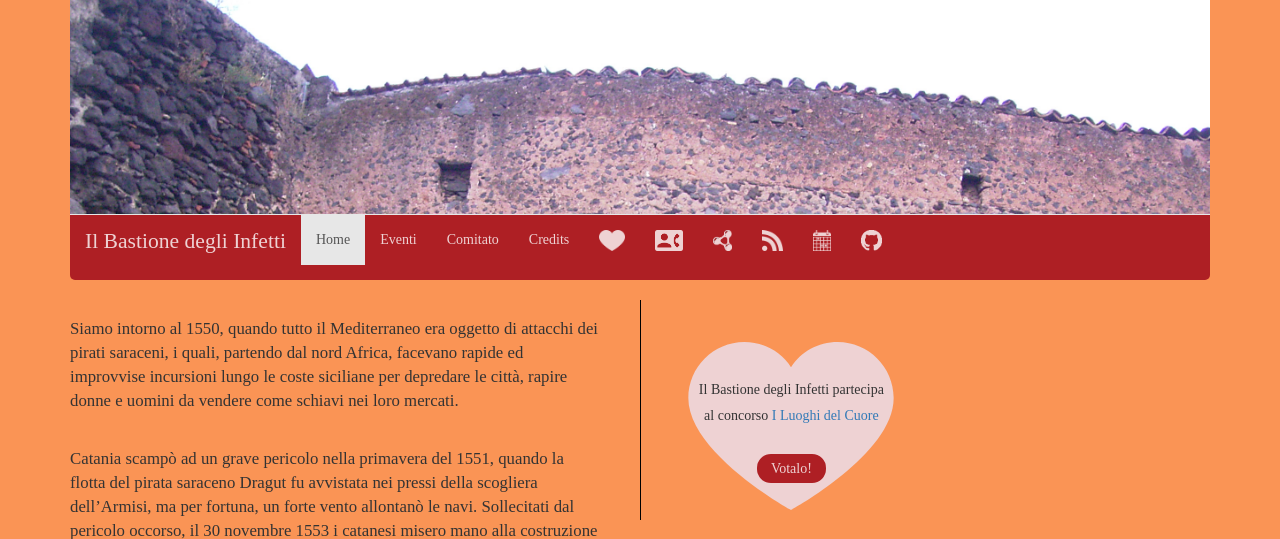
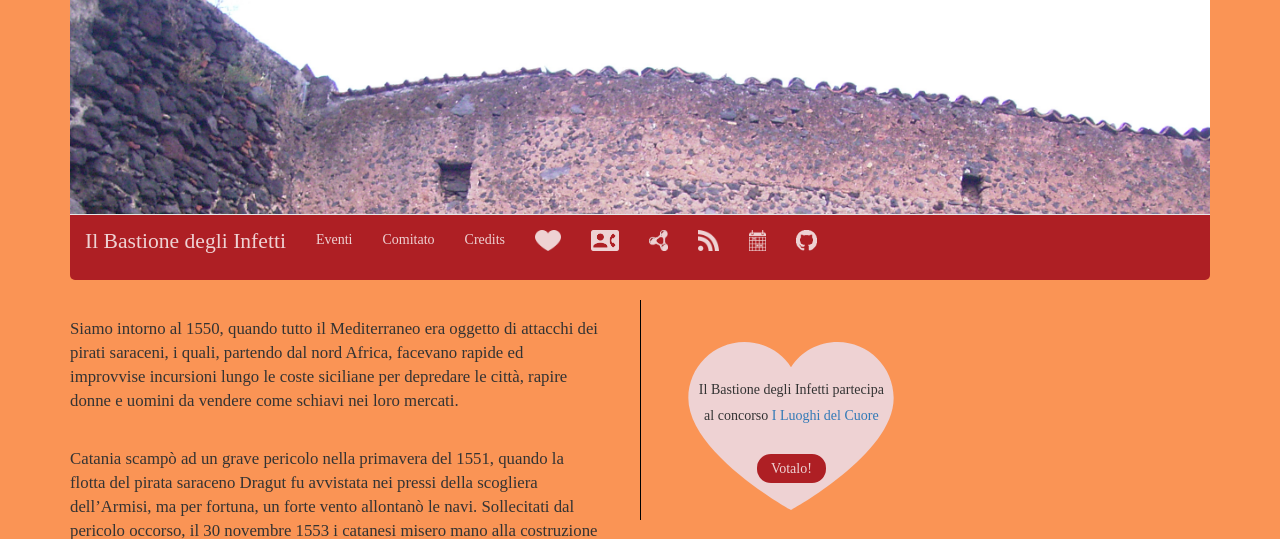
Before and after one commit to opendatahacklab/bastione-infetti, a PHP site: page / in a window 1280 px wide. Shown: the top 539 px of the page. Run offline with PHP 8.4, Linux system fonts and the light colour scheme.

Commit message:
#33 eliminato il link Home

```diff
--- a/index.php
+++ b/index.php
@@ -27,7 +27,6 @@
 							Infetti</h1></a>
 				</div>
 				<ul class="nav navbar-nav">
-					<li class="active"><a href="#">Home</a></li>
 					<li><a href="eventi.html">Eventi</a></li>
 					<li><a href="corsoantico.html">Comitato</a></li>
 					<li><a href="credits.html">Credits</a></li>
```
